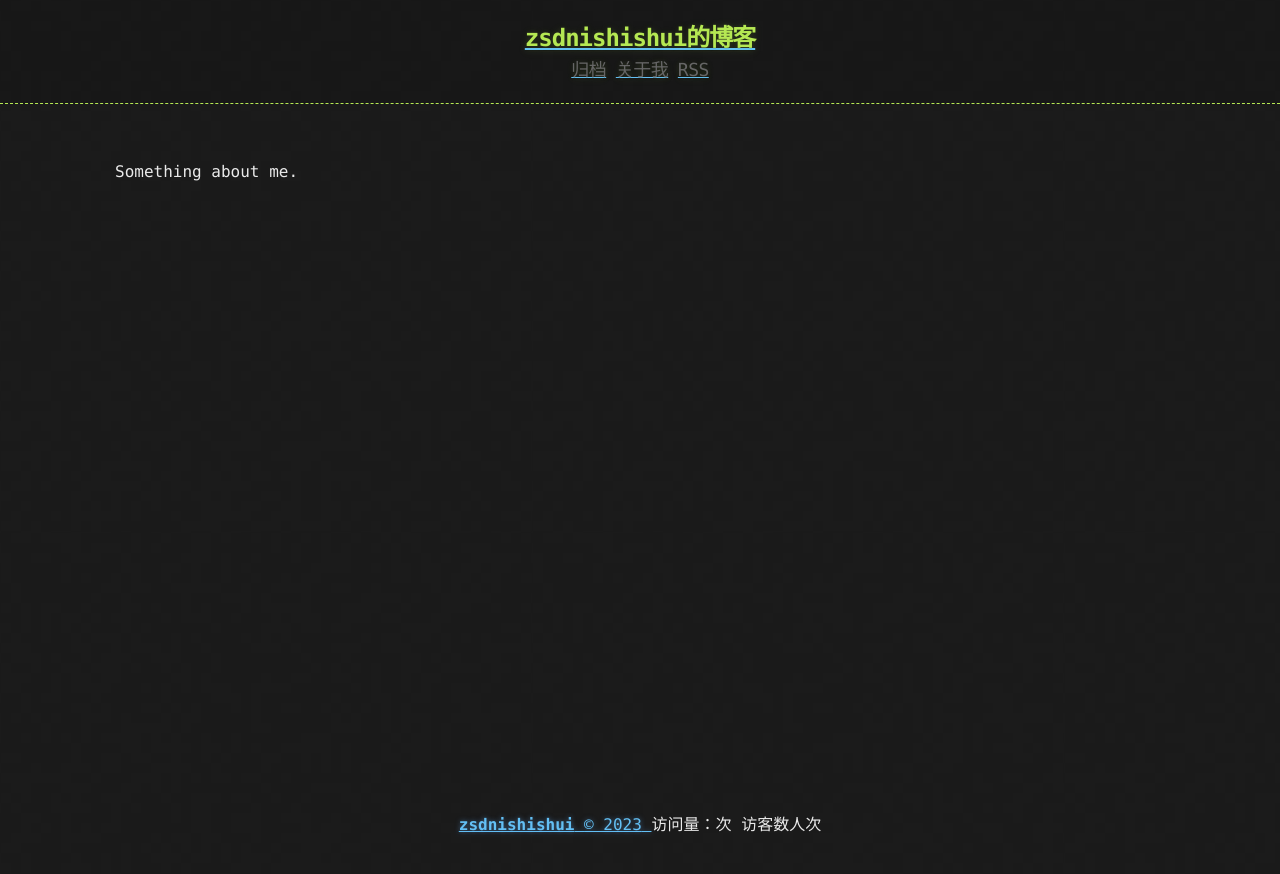
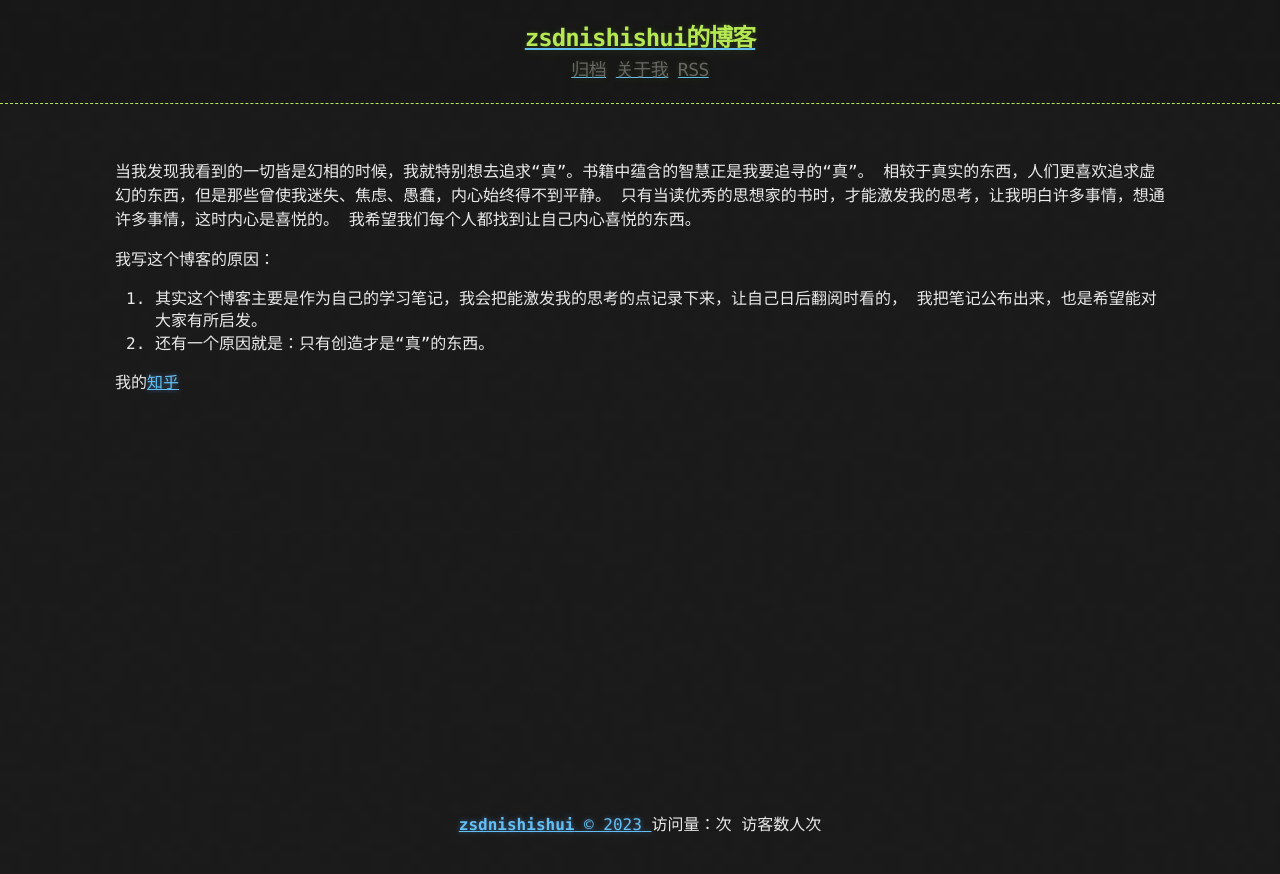
Before and after one commit to zsdnishishui/first, a Jekyll site: the page built from about.md, in a window 1280 px wide. Shown: the top 874 px of the page. Built offline with Jekyll 4.4.1, drawn with Linux system fonts in a browser that asks for light colours; comment, search, counter and statistics services are not loaded.

Commit message:
关于我

```diff
--- a/about.md
+++ b/about.md
@@ -3,4 +3,14 @@ layout: page
 title: About
 ---
 
-Something about me.
+当我发现我看到的一切皆是幻相的时候，我就特别想去追求“真”。书籍中蕴含的智慧正是我要追寻的“真”。
+相较于真实的东西，人们更喜欢追求虚幻的东西，但是那些曾使我迷失、焦虑、愚蠢，内心始终得不到平静。
+只有当读优秀的思想家的书时，才能激发我的思考，让我明白许多事情，想通许多事情，这时内心是喜悦的。
+我希望我们每个人都找到让自己内心喜悦的东西。
+
+我写这个博客的原因：
+1. 其实这个博客主要是作为自己的学习笔记，我会把能激发我的思考的点记录下来，让自己日后翻阅时看的，
+我把笔记公布出来，也是希望能对大家有所启发。
+2. 还有一个原因就是：只有创造才是“真”的东西。
+
+我的[知乎](https://www.zhihu.com/people/mmn-85)
```
